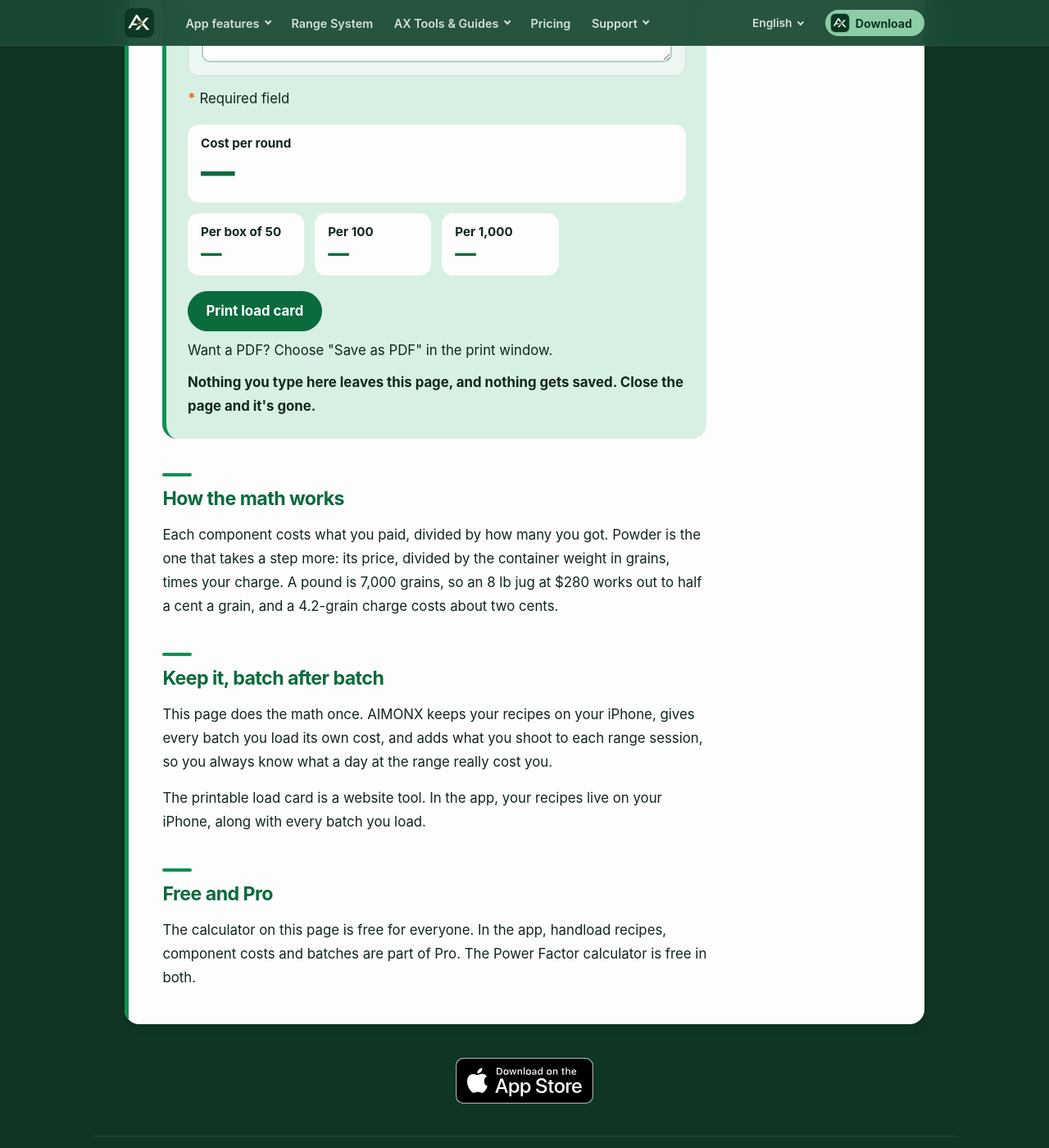
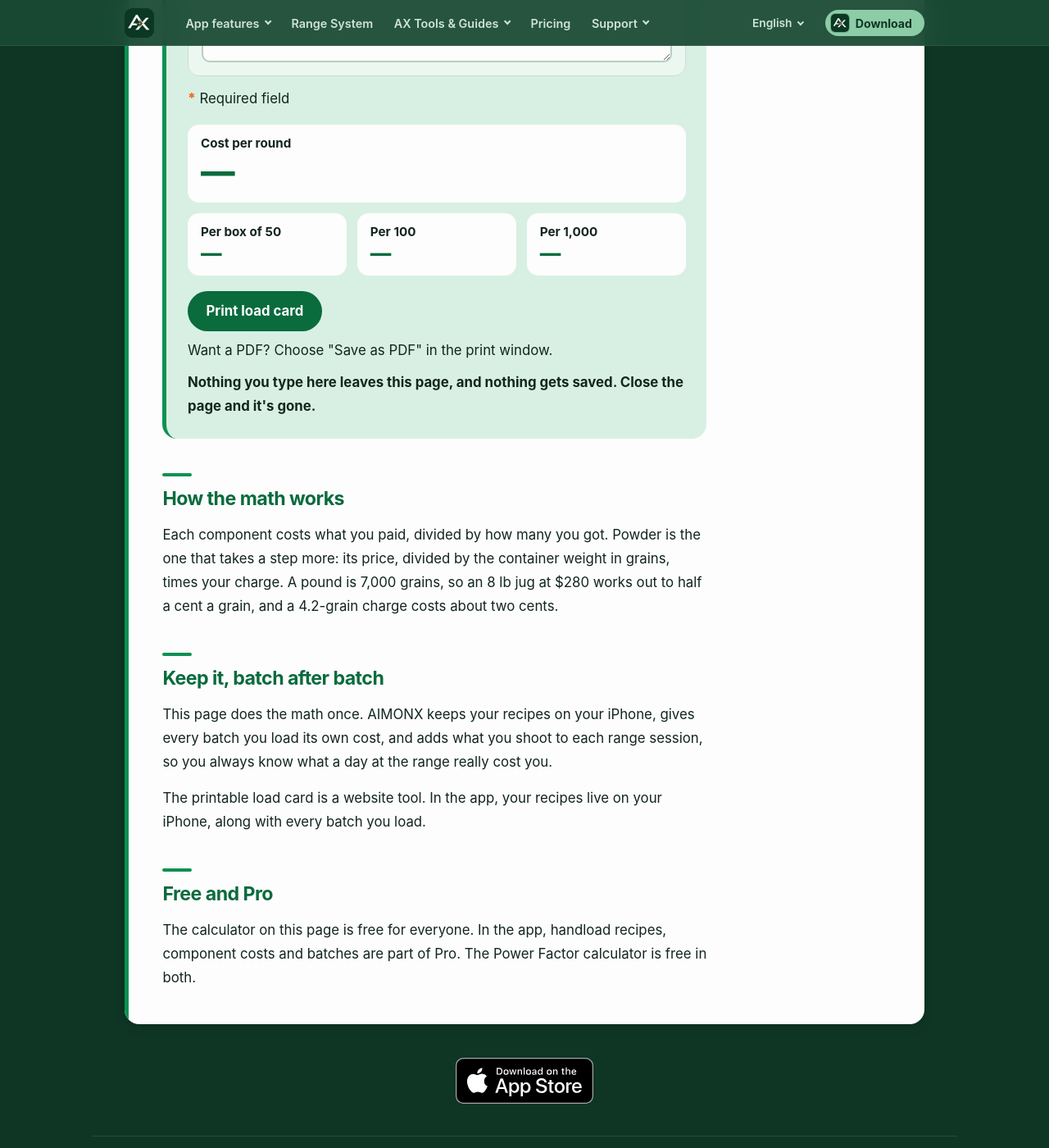
Before and after one commit to aimonxapp/aimonx, a Jekyll site: the page built from reloading-cost-calculator.html, in a window 1280 px wide and 1400 px high, scrolled down 2107 px. Shown: the whole window at 82% size. Built offline with Jekyll 4.4.1, drawn with Linux system fonts in a browser that asks for light colours.

Commit message:
giro W39 fase A: calcolatore della ricarica — i tre totali (50, 100, 1.000) in tre colonne uguali, col numero su una riga sola anche sopra i mille; sul telefono uno per riga (Pier, guardando)
Co-Authored-By: Claude Opus 5.5 <noreply@anthropic.com>

```diff
--- a/_data/impronte.yml
+++ b/_data/impronte.yml
@@ -7,7 +7,7 @@
 "/assets/css/indice.css": "0d96d11925"
 "/assets/css/prezzi.css": "a369dda90b"
 "/assets/css/range-system.css": "90cb74acd8"
-"/assets/css/strumenti.css": "87751c6f48"
+"/assets/css/strumenti.css": "e2cfd67d8a"
 "/assets/css/testo.css": "7d1855d659"
 "/assets/js/calcolatori.js": "ac3f436c5c"
 "/assets/js/menu.js": "13ae88dd78"
--- a/assets/css/strumenti.scss
+++ b/assets/css/strumenti.scss
@@ -90,9 +90,13 @@
   display: grid; gap: .8rem; margin-top: 1.1rem;
   grid-template-columns: repeat(auto-fit, minmax(min(100%, 9.5rem), 1fr));
 }
-// Sul telefono i quattro totali stanno due per riga, non uno sotto l'altro.
-.calcolatore .totali { grid-template-columns: repeat(auto-fit, minmax(min(100%, 7.5rem), 1fr)); }
+// ⭐ Giro W39 (Pier, 09/11/2026: «sopra i 1000 euro i numeri non ci stanno»):
+// i tre totali sotto il costo a colpo sono TRE COLONNE UGUALI, larghe quanto il
+// modulo, e il numero sta su una riga sola; sul telefono stretto uno per riga.
+.calcolatore .totali { grid-template-columns: repeat(3, minmax(0, 1fr)); }
 .calcolatore .totali .risultato.grande { grid-column: 1 / -1; }
+.calcolatore .totali .risultato:not(.grande) output { white-space: nowrap; overflow-wrap: normal; font-size: clamp(1.2rem, 2.6vw, 1.6rem); }
+@media (max-width: 559.98px) { .calcolatore .totali { grid-template-columns: 1fr; } }
 .calcolatore .risultato {
   display: grid; gap: .15rem; padding: .8rem 1rem; border-radius: 14px;
   background: var(--bianco); min-width: 0;
```
